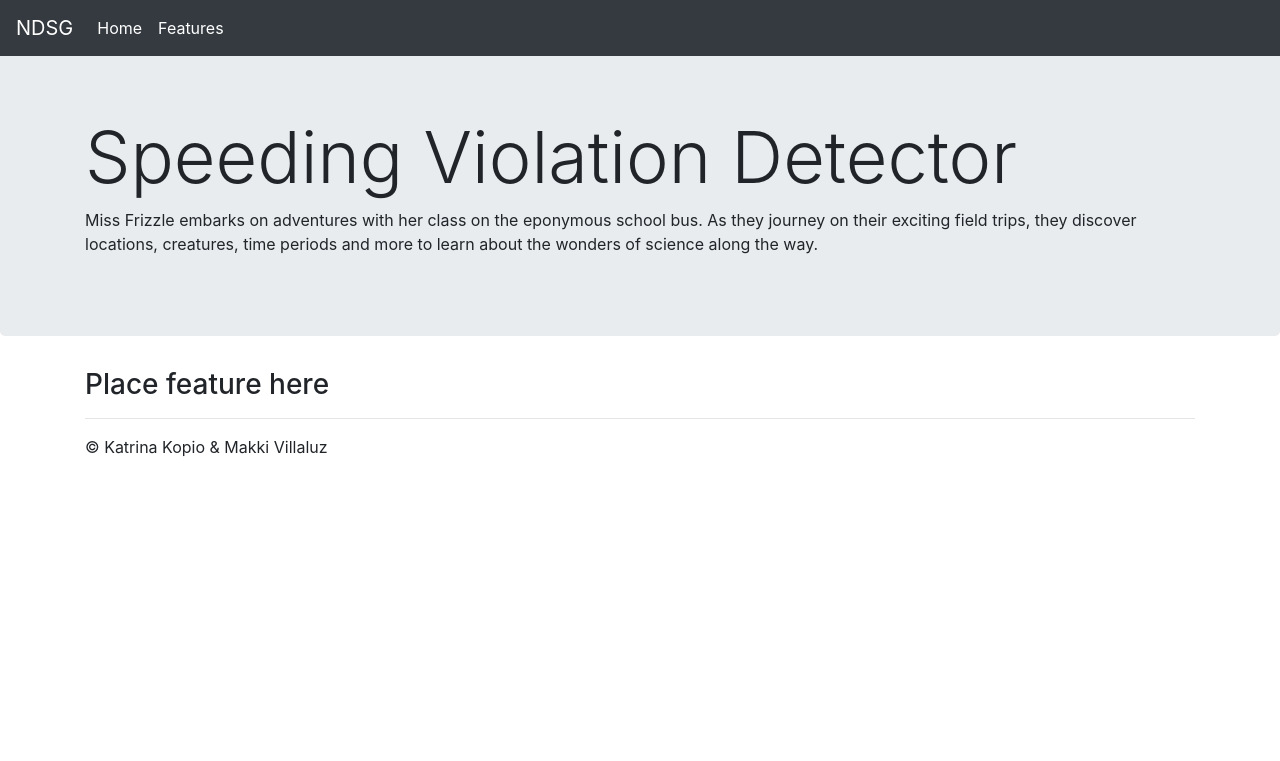
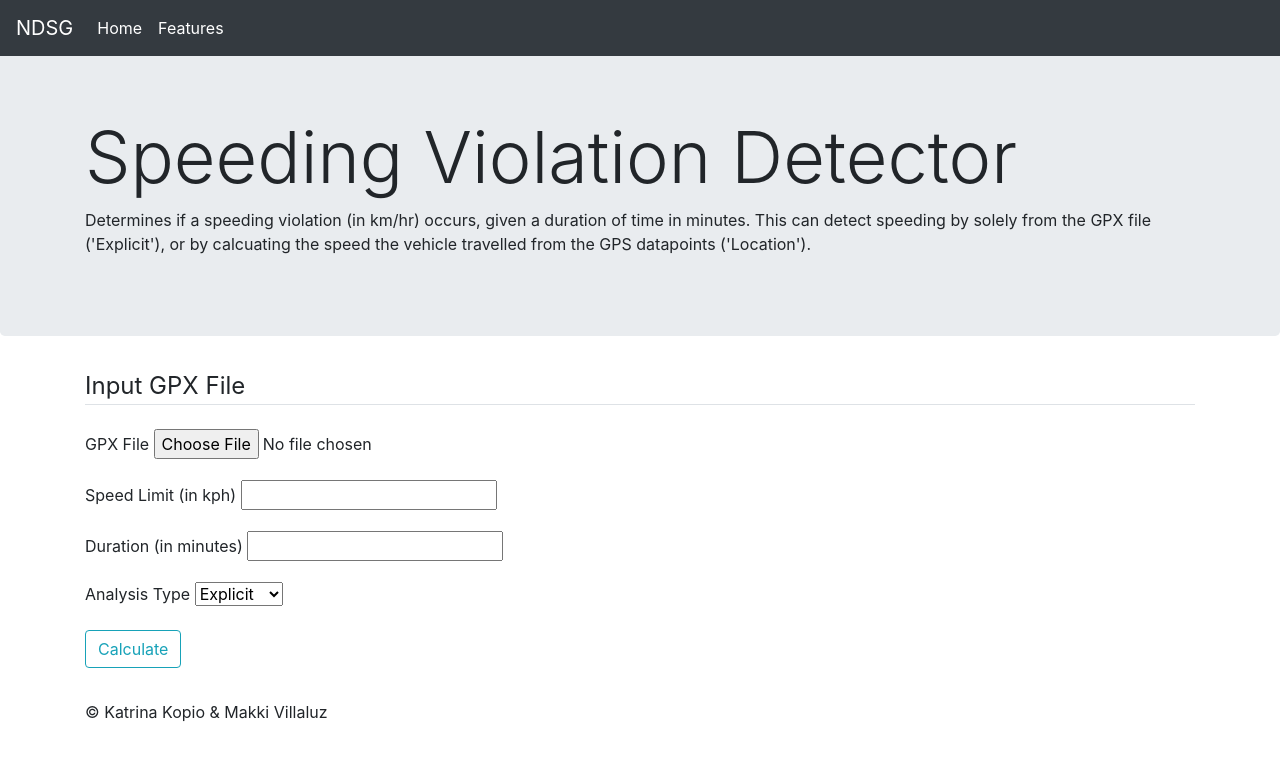
Before and after one commit to katkopio/ndsg, a Flask app: page /features/speeding in a window 1280 px wide. Shown: the top 761 px of the page. Run offline with Flask 2, Linux system fonts and the light colour scheme; some libraries are stand-ins or nearby versions.

Commit message:
Added speeding violation detection

```diff
--- a/app/project2/__init__.py
+++ b/app/project2/__init__.py
@@ -7,10 +7,11 @@ app.config['SECRET_KEY'] = '824fb3bf0f538824c22fe8b8e26a2596'
 info = {
     "total_distance": [
         "Total Distance Travelled",
-        # "Uses the Haversine formula to calculate the total distance travelled given a GPX file.",
+        "Uses the Haversine formula to calculate the total distance travelled given a GPX file.",
         "It was the first Nelvana-produced series to air on PBS before the Bookworm Bunch and Cyberchase. In 2017, on the 20th anniversary of the series' cancellation, a sequel series titled The Magic School Bus Rides Again premiered on Netflix."],
     "speeding": [
         "Speeding Violation Detector",
+        "Determines if a speeding violation (in km/hr) occurs, given a duration of time in minutes. This can detect speeding by solely from the GPX file ('Explicit'), or by calcuating the speed the vehicle travelled from the GPS datapoints ('Location').",
         "Miss Frizzle embarks on adventures with her class on the eponymous school bus. As they journey on their exciting field trips, they discover locations, creatures, time periods and more to learn about the wonders of science along the way."],
     "geofencing": [
         "Geofence Creation",
--- a/app/project2/forms.py
+++ b/app/project2/forms.py
@@ -1,11 +1,18 @@
 from flask_wtf import FlaskForm
 from flask_wtf.file import FileField, FileAllowed
-from wtforms import SubmitField
-from wtforms.validators import DataRequired#, Length, Email, EqualTo, ValidationError
-# from wtforms import StringField, PasswordField, SubmitField, BooleanField, TextAreaField, SelectField, DateField
+from wtforms import SubmitField, StringField, SelectField, FloatField
+from wtforms.validators import DataRequired, NumberRange#, Length, Email, EqualTo, ValidationError
+# from wtforms import PasswordField, BooleanField, TextAreaField, DateField
 
 class InputGPXFileForm(FlaskForm):
     gpx_file = FileField('GPX File', validators=[FileAllowed(['gpx']), DataRequired()])
+    submit = SubmitField('Calculate')
+
+class SpeedViolationForm(FlaskForm):
+    gpx_file = FileField('GPX File', validators=[FileAllowed(['gpx']), DataRequired()])
+    speed_limit = FloatField('Speed Limit (in kph)', validators=[NumberRange(), DataRequired()])
+    time_minutes = FloatField('Duration (in minutes)', validators=[NumberRange(), DataRequired()])
+    analysis_type = SelectField('Analysis Type', choices=[('exp', 'Explicit'), ('loc', 'Location')], validators=[DataRequired()])
     submit = SubmitField('Calculate')
 
 # class RegistrationForm(FlaskForm):
--- a/app/project2/routes.py
+++ b/app/project2/routes.py
@@ -1,7 +1,7 @@
 from flask import render_template, url_for, flash, redirect, request
 from project2 import app, info
-from project2.forms import InputGPXFileForm
-from project2.api import parse_gpx_file, distance_travelled
+from project2.forms import InputGPXFileForm, SpeedViolationForm
+from project2.api import parse_gpx_file, distance_travelled, speed_violation
 
 @app.route("/")
 @app.route("/home")
@@ -22,11 +22,23 @@ def total_distance():
         filename = gpx_file.filename
         gps_data = parse_gpx_file(gpx_file)
         distance = distance_travelled(gps_data)
-    return render_template('total_distance.html', title='Total Distance', info = info.get("total_distance"), distance=distance, filename=filename, form=form)
+    return render_template('total_distance.html', title='Total Distance', info = info.get("total_distance"), filename=filename, distance=distance, form=form)
 
-@app.route("/features/speeding")
+@app.route("/features/speeding", methods=['GET','POST'])
 def speeding():
-    return render_template('speeding.html', title='Speeding', info = info.get("speeding"))
+    form = SpeedViolationForm()
+    filename = ""
+    violations = ""
+    number_violations = 0
+    if request.method == 'POST' and form.validate_on_submit():
+        speed_limit = form.speed_limit.data
+        time = form.time_minutes.data
+        gpx_file = request.files['gpx_file']
+        filename = gpx_file.filename
+        gps_data = parse_gpx_file(gpx_file)
+        violations = speed_violation(gps_data, "Location", speed_limit, time)
+        number_violations = len(violations)
+    return render_template('speeding.html', title='Speeding', info = info.get("speeding"), filename=filename, violations=violations, number_violations = number_violations, form=form)
 
 @app.route("/geofencing")
 def geofencing():
--- a/app/project2/templates/features.html
+++ b/app/project2/templates/features.html
@@ -7,7 +7,7 @@
     <div class="jumbotron">
         <div class="container">
             <h1 class="display-3">Features</h1>
-            <p>What features do we have. Click the name to learn more</p>
+            <p>Click on each feature below to learn more.</p>
         </div>
     </div>
 
--- a/app/project2/templates/speeding.html
+++ b/app/project2/templates/speeding.html
@@ -12,9 +12,110 @@
     </div>
 
     <div class="container">
-        <h3>Place feature here</h3>
-        <hr>
+        <form method=POST enctype=multipart/form-data action="">
+            {{ form.hidden_tag() }}
+            <fieldset class="form-group">
+            <legend class="border-bottom mb-4">Input GPX File</legend>
+            <div class="form-group">
+                {{ form.gpx_file.label(class="form-control-label") }}
+                {% if form.gpx_file.errors %}
+                    {{ form.gpx_file(class="form-control form-control-lg is-invalid") }}
+                    <div class="invalid-feedback">
+                        {% for error in form.gpx_file.errors %}
+                            <span>{{ error }}</span>
+                        {% endfor %}
+                    </div>
+                {% else %}
+                    {{ form.gpx_file(class="form-check-label") }}
+                {% endif %}
+            </div>
+            <div class="form-group">
+                {{ form.speed_limit.label(class="form-control-label") }}
+                {% if form.speed_limit.errors %}
+                    {{ form.speed_limit(class="form-control form-control-lg is-invalid") }}
+                    <div class="invalid-feedback">
+                        {% for error in form.speed_limit.errors %}
+                            <span>{{ error }}</span>
+                        {% endfor %}
+                    </div>
+                {% else %}
+                    {{ form.speed_limit(class="form-check-label") }}
+                {% endif %}
+            </div>
+            <div class="form-group">
+                {{ form.time_minutes.label(class="form-control-label") }}
+                {% if form.time_minutes.errors %}
+                    {{ form.time_minutes(class="form-control form-control-lg is-invalid") }}
+                    <div class="invalid-feedback">
+                        {% for error in form.time_minutes.errors %}
+                            <span>{{ error }}</span>
+                        {% endfor %}
+                    </div>
+                {% else %}
+                    {{ form.time_minutes(class="form-check-label") }}
+                {% endif %}
+            </div>
+            <div class="form-group">
+                {{ form.analysis_type.label(class="form-control-label") }}
+                {% if form.analysis_type.errors %}
+                    {{ form.analysis_type(class="form-control form-control-lg is-invalid") }}
+                    <div class="invalid-feedback">
+                        {% for error in form.analysis_type.errors %}
+                            <span>{{ error }}</span>
+                        {% endfor %}
+                    </div>
+                {% else %}
+                    {{ form.analysis_type(class="form-check-label") }}
+                {% endif %}
+            </div>
+        <div class="form-group">
+            {{ form.submit(class="btn btn-outline-info") }}
+        </div>
+    </fieldset>
     </div>
+
+    {% if violations %}
+    <div class="container">
+        <legend class="border-bottom mb-4">Violations Detected in {{filename}}</legend>
+        <p>Number of violations: {{number_violations}}</p>
+        {% for violation in violations %}
+        <table class="table">
+            <thead>
+              <tr>
+                <th scope="col">Parameter</th>
+                <th scope="col">Result</th>
+              </tr>
+            </thead>
+            <tbody>
+              <tr>
+                <td>Duration of Violation</td>
+                <td>{{ violation[0] }}</td>
+              </tr>
+              <tr>
+                <td>Speeding Violation Start</td>
+                <td>{{ violation[1].get('time') }}</td>
+              </tr>
+              <tr>
+                <td>Coordinates (Lat, Long)</td>
+                <td>({{ violation[1].get('latitude') }}, {{ violation[1].get('longitude') }})</td>
+              </tr>
+              <tr>
+                <td>Speeding Violation End</td>
+                <td>{{ violation[2].get('time') }}</td>
+              </tr>
+              <tr>
+                <td>Coordinates (Lat, Long)</td>
+                <td>({{ violation[2].get('latitude') }}, {{ violation[2].get('longitude') }})</td>
+              </tr>
+            </tbody>
+        </table>
+        {% endfor %}
+    <hr>
+    </div>
+    {% endif %}
+
+
+
 </main>
 
 {% endblock body %}
--- a/app/project2/templates/total_distance.html
+++ b/app/project2/templates/total_distance.html
@@ -28,10 +28,10 @@
                     {{ form.gpx_file(class="form-check-label") }}
                 {% endif %}
             </div>
-        </fieldset>
         <div class="form-group">
             {{ form.submit(class="btn btn-outline-info") }}
         </div>
+    </fieldset>
     </div>
     {% if distance %}
     <div class="container">
```
